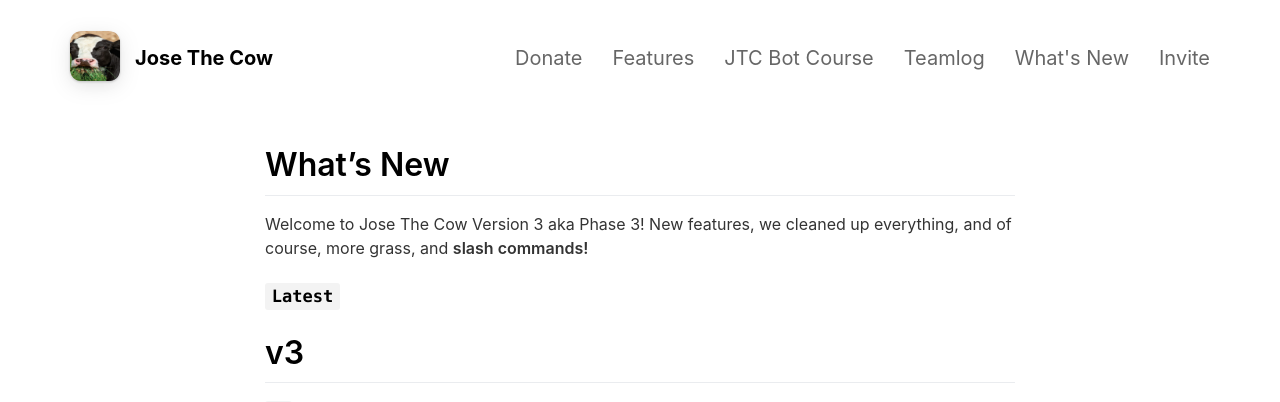
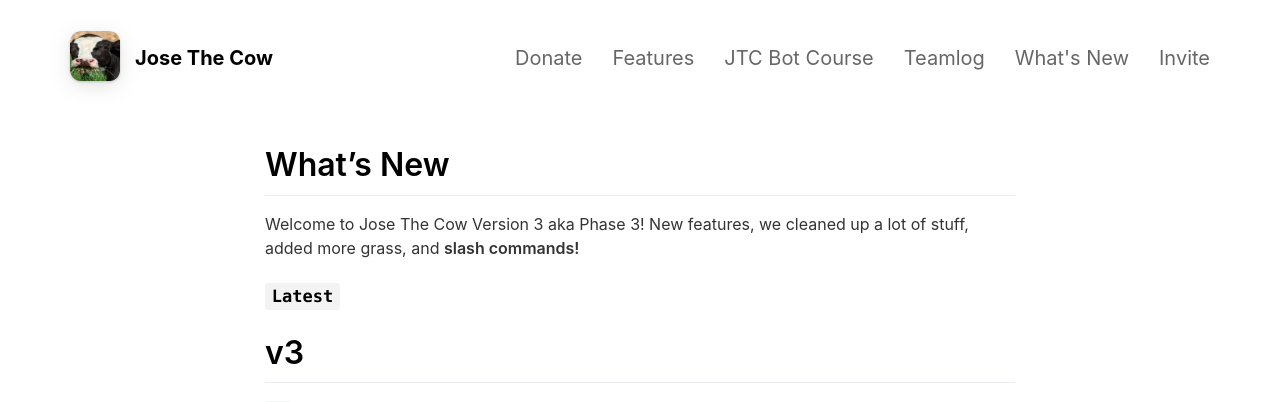
Before and after one commit to josethecow/josethecow.github.io, a Jekyll site: the page built from _pages/whatsnew.md, in a window 1280 px wide and 900 px high. Shown: the top 402 px of the window. Built offline with Jekyll 4.4.1, drawn with Linux system fonts in a browser that asks for light colours; nearby versions of some CDN libraries.

Commit message:
Update whatsnew.md

```diff
--- a/_pages/whatsnew.md
+++ b/_pages/whatsnew.md
@@ -4,7 +4,7 @@ title: What's New
 include_in_header: true
 ---
 # What's New
-Welcome to Jose The Cow Version 3 aka Phase 3! New features, we cleaned up everything, and of course, more grass, and **slash commands!**
+Welcome to Jose The Cow Version 3 aka Phase 3! New features, we cleaned up a lot of stuff, added more grass, and **slash commands!**
 
 ### `Latest`
 # **v3**
```
